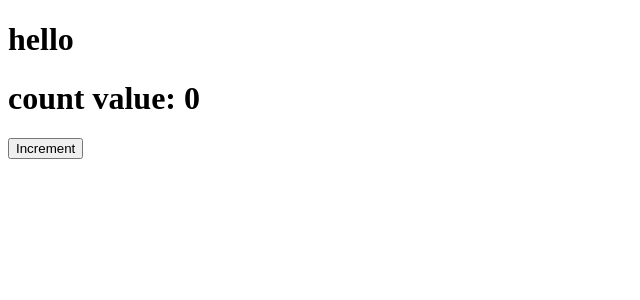
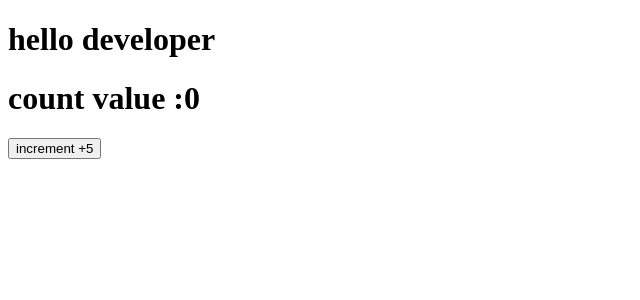
Before and after one commit to kalpeshgoswami/React, a React (Vite) app in the folder 03_hook_and_states/: page / in a window 1280 px wide. Shown: the top 300 px of the page, without its empty margins (0-640 px from the left). Built offline with nearby package versions, Linux system fonts and the light colour scheme.

Commit message:
useState example

```diff
--- a/03_hook_and_states/src/App.jsx
+++ b/03_hook_and_states/src/App.jsx
@@ -5,7 +5,7 @@ const App = () => {
   return(
     <>
 
-    <h1>hello</h1>
+    <h1>hello developer</h1>
 
     <States/>
     </>
--- a/03_hook_and_states/src/components/01_states.jsx
+++ b/03_hook_and_states/src/components/01_states.jsx
@@ -1,20 +1,51 @@
+// import { useState } from "react";
+
+// const States = () => {
+//     const [count, setCount] = useState(0);
+
+//     const handleIncrement = () => {
+//         setCount(count + 1);
+//     }
+
+//     return (
+//         <>
+
+//             <h1>count value: {count}</h1>
+
+//             <button onClick={handleIncrement}>Increment</button>
+//         </>
+//     )
+// }
+
+// export default States
+
+
+
 import { useState } from "react";
 
 const States = () => {
+
     const [count, setCount] = useState(0);
 
     const handleIncrement = () => {
-        setCount(count + 1);
+        setCount(prevCount => prevCount + 1)
     }
 
     return (
         <>
 
-            <h1>count value: {count}</h1>
+            <h1>count value :{count}</h1>
 
-            <button onClick={handleIncrement}>Increment</button>
+            <button onClick={() => {
+                handleIncrement();
+                handleIncrement();
+                handleIncrement();
+                handleIncrement();
+                handleIncrement();
+            }}>increment +5</button>
         </>
     )
+
 }
 
 export default States
```
